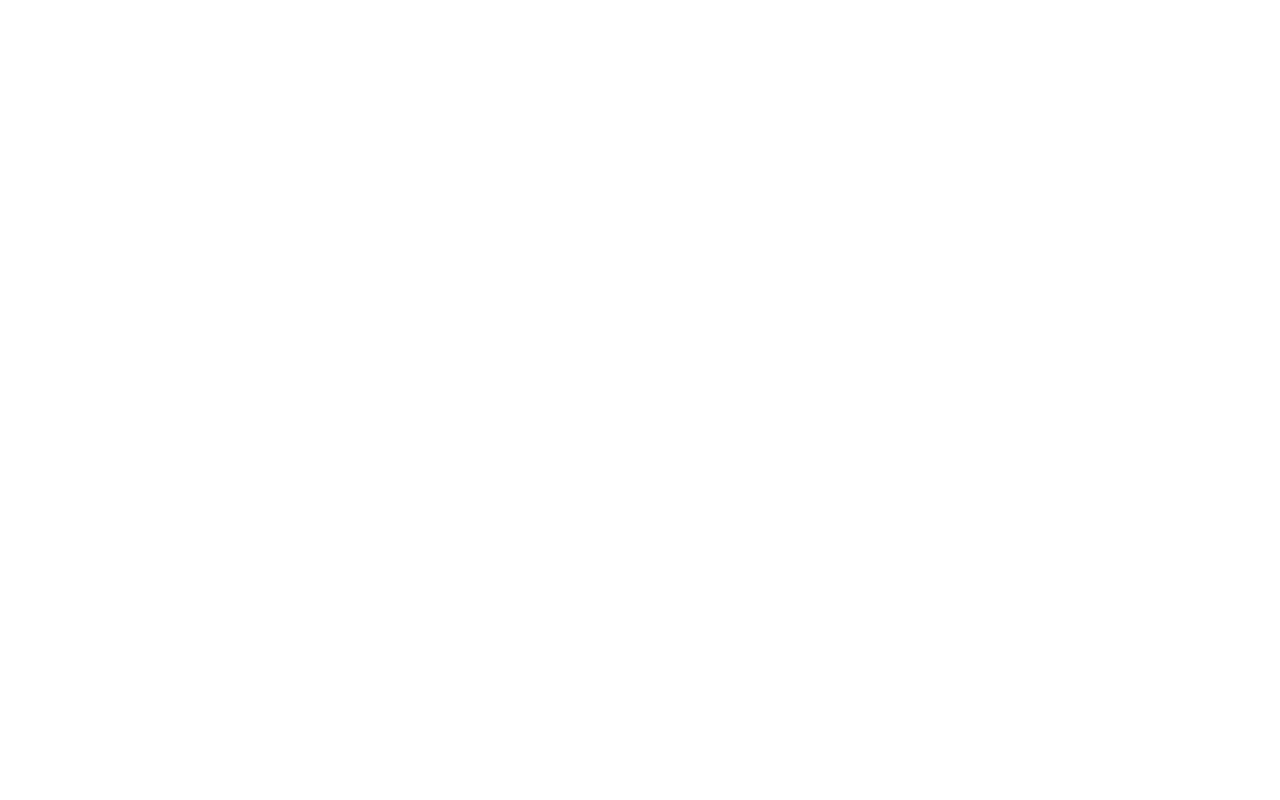
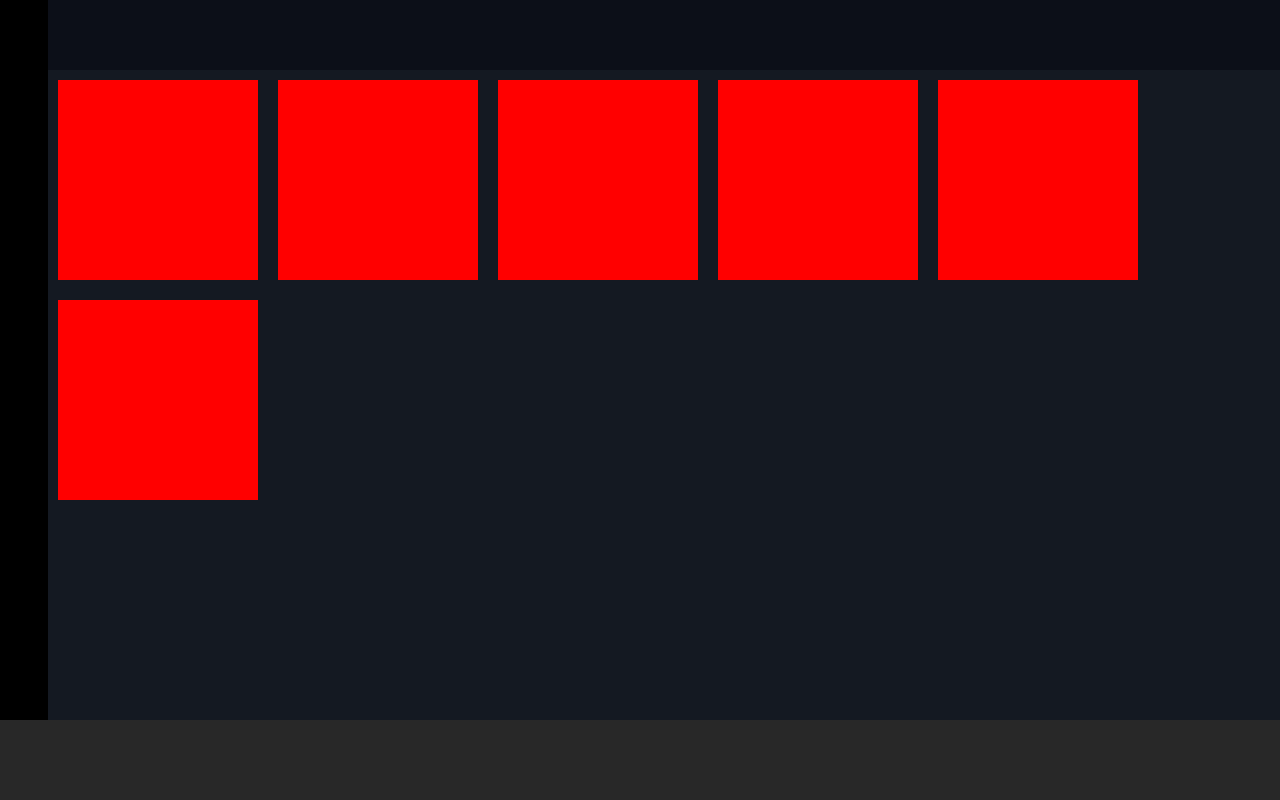
Before and after one commit to xJustFox/html-css-spotifyweb, a plain HTML site: page index.html in a window 1280 px wide. Drawn offline with Linux system fonts and the light colour scheme.

Commit message:
[Upgrede] Completed block layout

```diff
--- a/css/style.css
+++ b/css/style.css
@@ -7,3 +7,70 @@
 body{
     font-family: 'Montserrat', sans-serif;
 }
+
+/* Macro Layout */
+.cont-top{
+    background-color: green;
+    height: calc(100vh - 80px);
+}
+
+.cont-bot{
+    background-color: #282828;
+    height: 80px;
+    width: 100%;
+    position: fixed;
+    bottom: 0;
+}
+
+.cont-row{
+    display: flex;
+    width: 100%;
+    height: 100%;
+}
+
+.cont-nav{
+    background-color: #000000;
+    width: 50px;
+    height: 100%;
+}
+
+.cont-main{
+    display: flex;
+    background-color: #141922;
+
+    width: 100%;
+    height: 100%;
+}
+
+#upgrade{
+    background-color: #080b12a0;
+    width: 100%;
+    height: 70px;
+
+    position: fixed;
+    top: 0;
+}
+
+main{
+    width: 100%;
+    height: 100%;
+    margin-top: 70px;
+
+    overflow-y: scroll;
+}
+
+
+/* layout Flex */
+
+.row{
+    display: flex;
+    flex-wrap: wrap;
+    width: 100%;
+}
+
+.col{
+    background: red;
+    height: 200px;
+    width: 200px;
+    margin: 10px;
+}
--- a/index.html
+++ b/index.html
@@ -11,6 +11,29 @@
     <title>Document</title>
 </head>
     <body>
+        <div class="cont-top">
+            <div class="cont-row">
+                <div class="cont-nav">
 
+                </div>
+                <div class="cont-main">
+                    <div id="upgrade">
+
+                    </div>
+                    <main>
+                        <div class="row">
+                            <div class="col"></div>
+                            <div class="col"></div>
+                            <div class="col"></div>
+                            <div class="col"></div>
+                            <div class="col"></div>
+                            <div class="col"></div>
+                        </div>
+                    </main>
+
+                </div>
+            </div>
+        </div>
+        <div class="cont-bot"></div>
     </body>
 </html>
```
